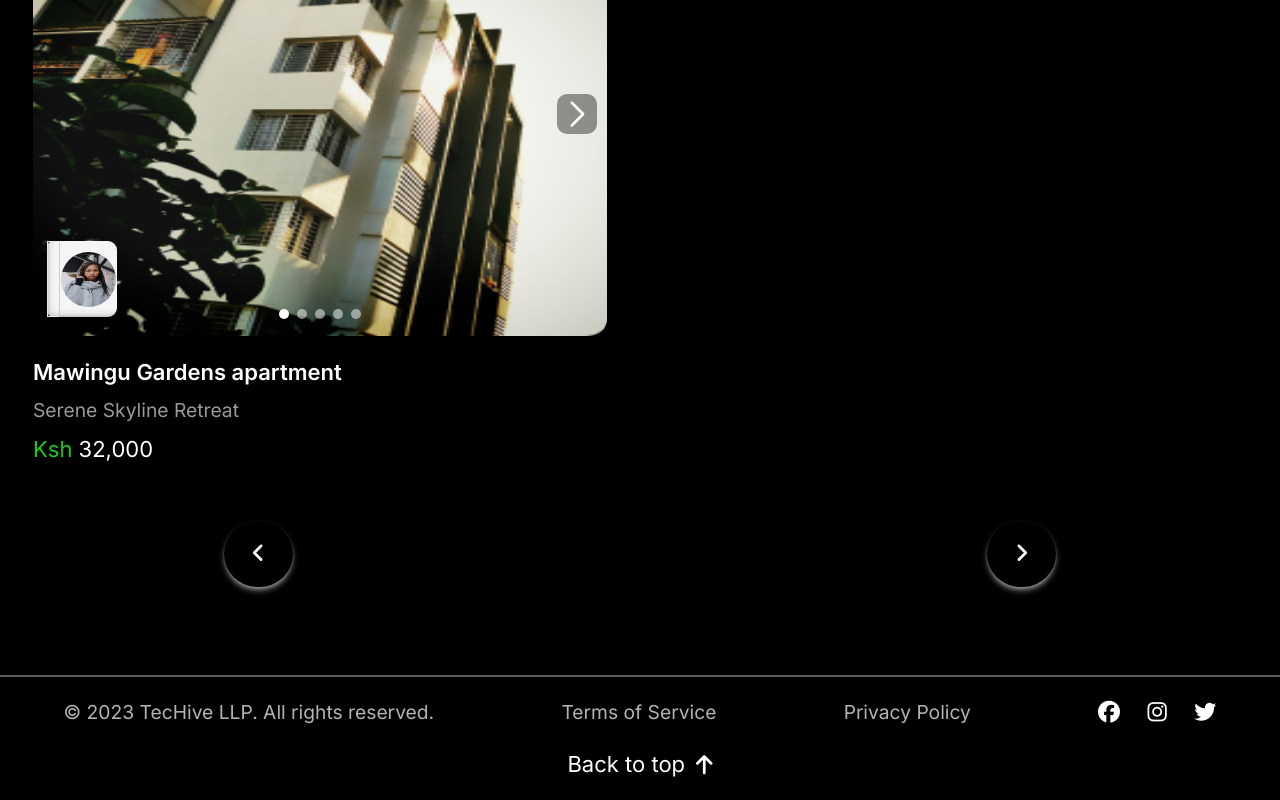
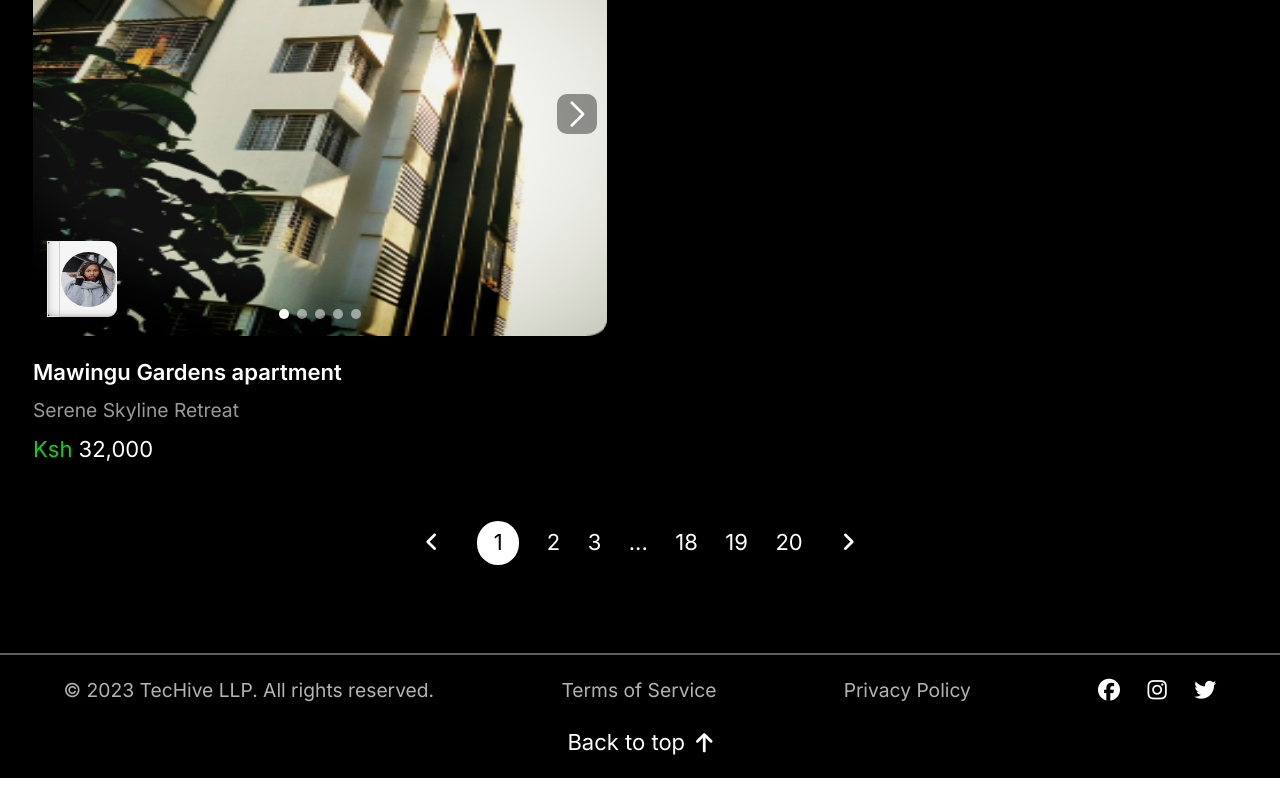
Before and after one commit to Developer-Square/Apartment-Hunting-Site, a React (Vite) app: page /apartments in a window 1280 px wide. Shown: the part 1604-2404 px from the top of the page. After the commit the page ends 2382 px from the top, so only its background shows below. Built offline with nearby package versions, Linux system fonts and the light colour scheme.

Commit message:
feat: add pagination ui

```diff
--- a/package.json
+++ b/package.json
@@ -14,6 +14,7 @@
     "flowbite": "^1.6.6",
     "react": "^18.2.0",
     "react-dom": "^18.2.0",
+    "react-paginate": "^8.2.0",
     "react-router-dom": "^6.11.2",
     "swiper": "^9.3.2"
   },
--- a/src/components/index.ts
+++ b/src/components/index.ts
@@ -14,6 +14,7 @@ import Map from './view-apartments/Map';
 import PopupMenu from './view-apartments/PopupMenu';
 import FilterScrollbar from './view-apartments/FilterScrollbar';
 import { FilterBackdrop } from './view-apartments/Helpers';
+import Pagination from './view-apartments/Pagination';
 
 export {
   Menu,
@@ -32,4 +33,5 @@ export {
   Map,
   PopupMenu,
   FilterScrollbar,
+  Pagination,
 };
--- a/src/components/view-apartments/Apartments.tsx
+++ b/src/components/view-apartments/Apartments.tsx
@@ -5,6 +5,7 @@ import PropertyManager2 from '@/assets/view-apartments/property-manager-2.jpg';
 import PropertyManager3 from '@/assets/view-apartments/property-manager-3.jpg';
 import PropertyManager4 from '@/assets/view-apartments/property-manager-4.jpg';
 import PropertyManager5 from '@/assets/view-apartments/property-manager-5.jpg';
+import Pagination from './Pagination';
 
 export interface ApartmentInfoProps {
   propertyManager: string;
@@ -64,14 +65,7 @@ const Apartments = ({ search }: { search: string }) => {
           <SingleApartment key={index} info={info} />
         ))}
       </div>
-      <div className='flex w-[65%] justify-between mx-auto items-center'>
-        <div className='py-3 px-5 rounded-full shadow-md shadow-white/[.5] cursor-pointer'>
-          <i className='fa-solid fa-angle-left'></i>
-        </div>
-        <div className='py-3 px-5 rounded-full shadow-md shadow-white/[.5] cursor-pointer'>
-          <i className='fa-solid fa-angle-right'></i>
-        </div>
-      </div>
+      <Pagination />
     </div>
   );
 };
--- /dev/null
+++ b/src/components/view-apartments/Pagination.tsx
@@ -0,0 +1,68 @@
+import { useEffect, useState } from 'react';
+import ReactPaginate from 'react-paginate';
+
+const Pagination = () => {
+  const [isLargerScreen, setIsLargerScreen] = useState(false);
+  // Here we use item offsets; we could also use page offsets
+  // following the API or data you're working with.
+  const [itemOffset, setItemOffset] = useState(0);
+  const [activePage, setActivePage] = useState(1);
+  const itemsPerPage = 5;
+  const items = Array.from({ length: 100 }, (_, i) => `Item ${i + 1}`);
+  const pageCount = Math.ceil(items.length / itemsPerPage);
+
+  const handlePageClick = (event: { selected: number }) => {
+    const newOffset = (event.selected + 1 * itemsPerPage) % items.length;
+    console.log(
+      `User requested page number ${event.selected}, which is offset ${newOffset}`
+    );
+    setItemOffset(newOffset);
+    setActivePage(event.selected + 1);
+  };
+
+  useEffect(() => {
+    if (window.innerWidth >= 768) {
+      setIsLargerScreen(true);
+    }
+  }, []);
+  return (
+    <div>
+      {!isLargerScreen ? (
+        <div className='flex w-[65%] justify-between mx-auto items-center'>
+          <div className='py-3 px-5 rounded-full shadow-md shadow-white/[.5] cursor-pointer'>
+            <i className='fa-solid fa-angle-left'></i>
+          </div>
+          <div className='py-3 px-5 rounded-full shadow-md shadow-white/[.5] cursor-pointer'>
+            <i className='fa-solid fa-angle-right'></i>
+          </div>
+        </div>
+      ) : (
+        <div className='join w-full flex justify-center items-center text-white'>
+          <ReactPaginate
+            breakLabel='...'
+            nextLabel={
+              <button>
+                <i className='fa-solid fa-angle-right ml-2'></i>
+              </button>
+            }
+            onPageChange={handlePageClick}
+            pageRangeDisplayed={3}
+            pageCount={pageCount}
+            previousLabel={
+              <button>
+                <i className='fa-solid fa-angle-left mr-2'></i>
+              </button>
+            }
+            renderOnZeroPageCount={null}
+            activeClassName={`bg-white text-black ${
+              activePage > 9 ? 'px-2' : 'px-3'
+            } py-1 rounded-full`}
+            className='flex justify-center items-center gap-5'
+          />
+        </div>
+      )}
+    </div>
+  );
+};
+
+export default Pagination;
```
Also changed, not shown: 1 other file (tests, documents, lock files or other folders).
